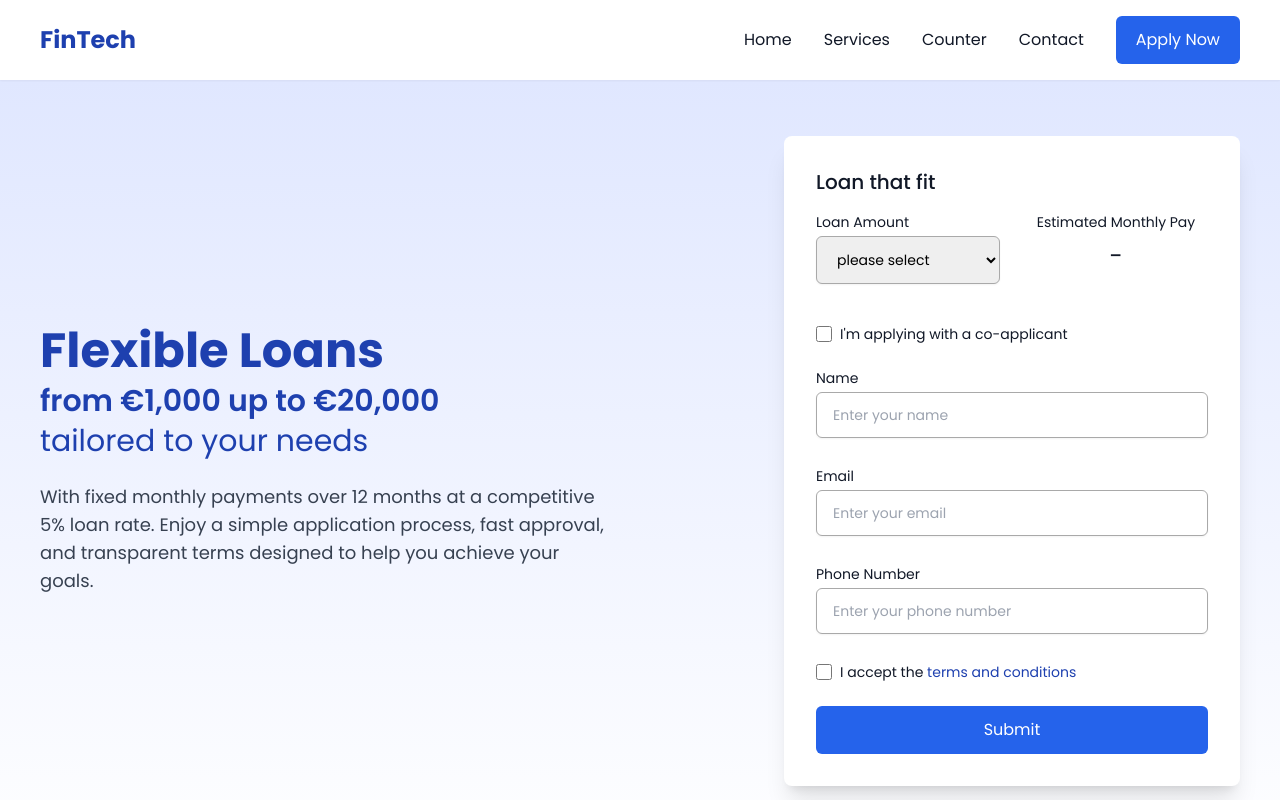
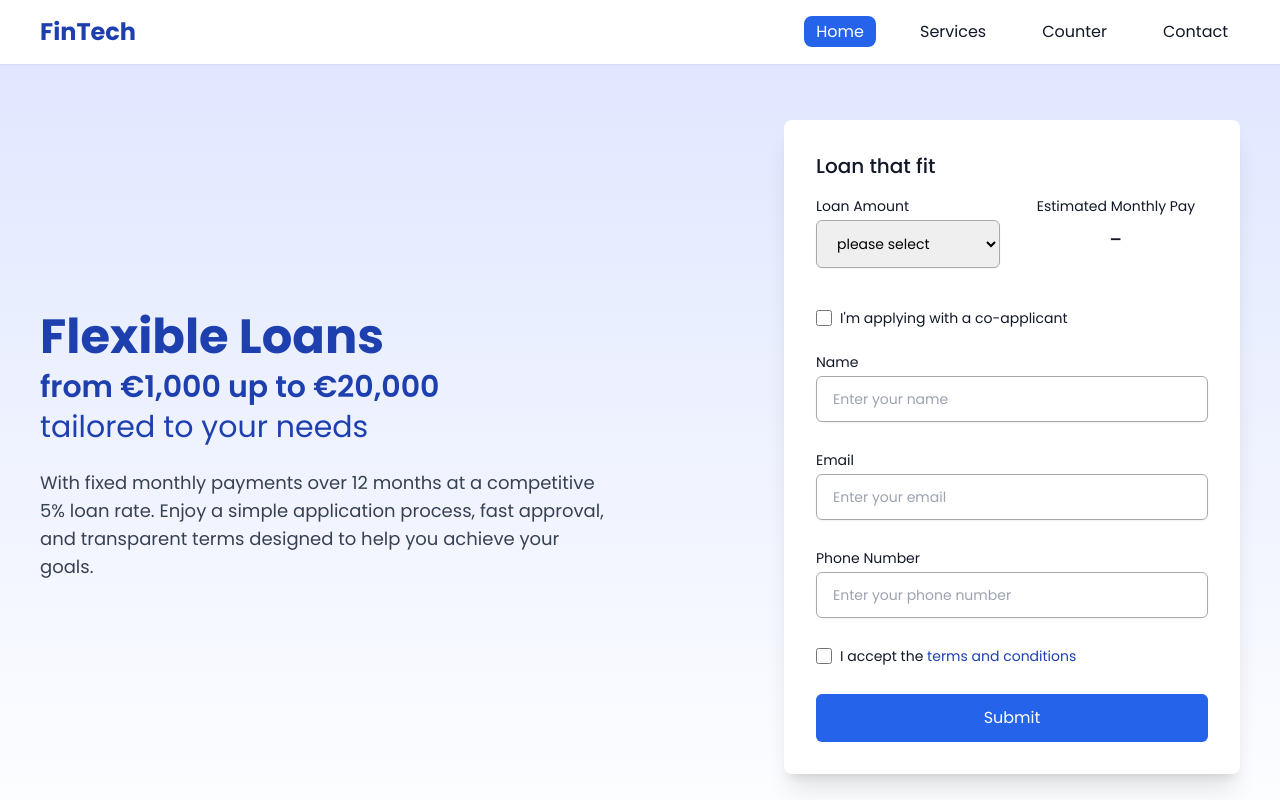
Before and after one commit to nischal888/fintech-landing-page, a React (Vite) app: page / in a window 1280 px wide. Shown: the top 800 px of the page. Built offline with nearby package versions, Linux system fonts and the light colour scheme.

Commit message:
Create co-applicant form,Apply Validation,Fix Type Error

```diff
--- a/src/components/ui/Button.tsx
+++ b/src/components/ui/Button.tsx
@@ -13,7 +13,7 @@ const Button: React.FC<ButtonProps> = ({
 }) => {
 	return (
 		<button
-			className={`w-full py-3 text-base rounded-md bg-accent text-white hover:bg-primary-dark focus:ring-primary ${className}`}
+			className={`w-full py-3 text-base rounded-md bg-accent text-white hover:bg-primary-dark focus:ring-primary transform transition-transform duration-200 hover:scale-105 active:scale-95 ${className}`}
 			{...props}
 		>
 			{children}
--- a/src/components/ui/Input.tsx
+++ b/src/components/ui/Input.tsx
@@ -7,7 +7,7 @@ interface InputProps extends React.InputHTMLAttributes<HTMLInputElement> {
 const Input: React.FC<InputProps> = ({ className = '', ...props }) => {
 	return (
 		<input
-			className={`block w-full px-4 py-3 border border-inputBorder rounded-md shadow-sm focus:ring-primary focus:border-primary sm:text-sm ${className}`}
+			className={`block w-full px-4 py-3 border border-inputBorder rounded-md shadow-sm focus:ring-primary focus:border-primary sm:text-sm transition-colors duration-200 ease-in-out ${className}`}
 			{...props}
 		/>
 	);
--- a/src/components/ui/Select.tsx
+++ b/src/components/ui/Select.tsx
@@ -12,7 +12,7 @@ const Select: React.FC<SelectProps> = ({
 }) => {
 	return (
 		<select
-			className={`mt-1 block pr-10 w-full px-4 py-3 text-base border border-inputBorder focus:outline-none focus:ring-primary focus:border-primary sm:text-sm rounded-md shadow-sm ${className}`}
+			className={`mt-1 block pr-10 w-full px-4 py-3 text-base border border-inputBorder focus:outline-none focus:ring-primary focus:border-primary sm:text-sm rounded-md shadow-sm transition-colors duration-200 ease-in-out ${className}`}
 			{...props}
 		>
 			{children}
--- a/src/features/Header/Header.tsx
+++ b/src/features/Header/Header.tsx
@@ -1,9 +1,13 @@
-import React, { useState } from 'react';
+import React, { useState, useEffect } from 'react';
 import Container from '@/components/ui/Container';
 import Navigation from './Navigation';
 
 const Header: React.FC = () => {
 	const [isMenuOpen, setIsMenuOpen] = useState(false);
+	const [activeHref, setActiveHref] = useState(
+		window.location.hash || '#hometop'
+	);
+
 	const navLinks = [
 		{ label: 'Home', href: '#hometop' },
 		{ label: 'Services', href: '#services' },
@@ -11,11 +15,27 @@ const Header: React.FC = () => {
 		{ label: 'Contact', href: '#contact' },
 	];
 
+	useEffect(() => {
+		const onHashChange = () => {
+			setActiveHref(window.location.hash || '#hometop');
+		};
+		window.addEventListener('hashchange', onHashChange);
+
+		// Optional: check hash on load
+		onHashChange();
+
+		return () => window.removeEventListener('hashchange', onHashChange);
+	}, []);
+
 	return (
 		<header className="sticky top-0 z-50 bg-white py-4 shadow-sm">
 			<Container className="flex items-center justify-between">
 				<div className="text-2xl font-bold text-primary">FinTech</div>
-				<Navigation navLinks={navLinks} />
+				<Navigation
+					navLinks={navLinks}
+					activeHref={activeHref}
+					setActiveHref={setActiveHref}
+				/>
 				<div className="md:hidden">
 					<button onClick={() => setIsMenuOpen(!isMenuOpen)}>
 						<svg
@@ -42,6 +62,7 @@ const Header: React.FC = () => {
 						navLinks={navLinks}
 						isMobile
 						onLinkClick={() => setIsMenuOpen(false)}
+						activeHref={activeHref} // pass activeHref here too
 					/>
 				</div>
 			)}
--- a/src/features/Header/Navigation.tsx
+++ b/src/features/Header/Navigation.tsx
@@ -10,12 +10,23 @@ interface NavigationProps {
 	navLinks: NavLink[];
 	isMobile?: boolean;
 	onLinkClick?: () => void;
+	activeHref?: string;
+	setActiveHref?: (href: string) => void;
 }
+
+const baseLinkClass = `
+  text-body px-3 py-1 rounded-[8px] transition-all duration-200 ease-in-out
+  hover:bg-accent hover:text-white
+  active:bg-accent active:text-white
+  transform hover:scale-[1.02] active:scale-95
+`;
 
 const Navigation: React.FC<NavigationProps> = ({
 	navLinks,
 	isMobile = false,
 	onLinkClick,
+	activeHref,
+	setActiveHref,
 }) => {
 	const handleClick = (
 		e: React.MouseEvent<HTMLAnchorElement>,
@@ -27,23 +38,33 @@ const Navigation: React.FC<NavigationProps> = ({
 			if (target) {
 				target.scrollIntoView({ behavior: 'smooth' });
 			}
+
 			if (onLinkClick) onLinkClick();
+
+			if (setActiveHref) setActiveHref(href);
+			else window.location.hash = href; // fallback
 		}
 	};
 
 	if (isMobile) {
 		return (
 			<nav className="flex flex-col items-center space-y-4">
-				{navLinks.map(({ label, href }) => (
+				{navLinks.map(({ label, href }) => {
+					const isActive = href === activeHref;
+
+					return (
 						<a
 							key={label}
 							href={href}
 							onClick={(e) => handleClick(e, href)}
-						className="text-text-dark hover:text-primary transition-colors text-base"
+							className={`${baseLinkClass} text-base ${
+								isActive ? 'bg-accent text-white' : ''
+							}`}
 						>
 							{label}
 						</a>
-				))}
+					);
+				})}
 				<Button fullWidth className="mx-4">
 					Apply Now
 				</Button>
@@ -54,19 +75,24 @@ const Navigation: React.FC<NavigationProps> = ({
 	return (
 		<nav className="hidden md:flex items-center space-x-8">
 			<ul className="flex space-x-8">
-				{navLinks.map(({ label, href }) => (
+				{navLinks.map(({ label, href }) => {
+					const isActive = href === activeHref;
+
+					return (
 						<li key={label}>
 							<a
 								href={href}
 								onClick={(e) => handleClick(e, href)}
-							className="text-body hover:text-primary transition-colors text-base"
+								className={`${baseLinkClass} ${
+									isActive ? 'bg-accent text-white' : ''
+								}`}
 							>
 								{label}
 							</a>
 						</li>
-				))}
+					);
+				})}
 			</ul>
-			<Button className="px-5 py-2.5">Apply Now</Button>
 		</nav>
 	);
 };
--- a/src/features/HeroSection/LoanForm.tsx
+++ b/src/features/HeroSection/LoanForm.tsx
@@ -1,4 +1,3 @@
-// src/components/features/Hero/LoanForm.tsx
 import React, { useState, type FormEvent } from 'react';
 import { formConfig } from './loanFormConfig';
 import Input from '@/components/ui/Input';
@@ -6,14 +5,15 @@ import Checkbox from '@/components/ui/Checkbox';
 import Select from '@/components/ui/Select';
 import Button from '@/components/ui/Button';
 
+type FormValue = string | boolean;
+
 interface FormValues {
-	[key: string]: any;
+	[key: string]: FormValue;
 }
 
 const calculateMonthlyPayment = (amount: number): number => {
 	const months = 12;
 	const annualRate = 0.05;
-	// Simple interest for 12 months: P + P*r
 	const total = amount * (1 + annualRate);
 	return total / months;
 };
@@ -26,61 +26,127 @@ const LoanForm: React.FC = () => {
 
 	const [values, setValues] = useState<FormValues>(initialValues);
 	const [errors, setErrors] = useState<{ [key: string]: string | null }>({});
+	const [showCoApplicantForm, setShowCoApplicantForm] = useState(false);
+	const [coApplicantValues, setCoApplicantValues] = useState<FormValues>({
+		name: '',
+		email: '',
+		phoneNumber: '',
+	});
+	const [coApplicantErrors, setCoApplicantErrors] = useState<{
+		[key: string]: string | null;
+	}>({});
+	const [submissionStatus, setSubmissionStatus] = useState<'idle' | 'success'>(
+		'idle'
+	);
 
-	const validateField = (name: string, value: any): string | null => {
+	const validateField = (name: string, value: FormValue): string | null => {
 		const field = formConfig.find((f) => f.name === name);
-		return field?.validation ? field.validation(value) : null;
+		if (!field || !field.validation) return null;
+		return field.validation(value);
 	};
 
 	const handleChange = (
 		e: React.ChangeEvent<HTMLInputElement | HTMLSelectElement>
 	) => {
 		const { name, type } = e.target;
-		const value =
+		const value: FormValue =
 			type === 'checkbox'
 				? (e.target as HTMLInputElement).checked
 				: e.target.value;
+
 		setValues((prev) => ({ ...prev, [name]: value }));
 
-		// Validate field on change and update errors
+		if (name === 'coApplicant' && value === false) {
+			// Reset co-applicant form if unchecked
+			setCoApplicantValues({
+				name: '',
+				email: '',
+				phoneNumber: '',
+			});
+			setCoApplicantErrors({});
+			setShowCoApplicantForm(false);
+		}
+
 		const error = validateField(name, value);
 		setErrors((prev) => ({ ...prev, [name]: error }));
 	};
 
 	const handleInput = (e: React.FormEvent<HTMLInputElement>) => {
 		const { name, value } = e.currentTarget;
+
+		if (showCoApplicantForm) {
+			setCoApplicantValues((prev) => ({ ...prev, [name]: value }));
+			const error = validateField(name, value);
+			setCoApplicantErrors((prev) => ({ ...prev, [name]: error }));
+		} else {
 			setValues((prev) => ({ ...prev, [name]: value }));
-
-		// Validate field on input and update errors
 			const error = validateField(name, value);
 			setErrors((prev) => ({ ...prev, [name]: error }));
+		}
 	};
 
 	const validate = (): boolean => {
-		const newErrors: { [key: string]: string | null } = {};
 		let isValid = true;
+		const newMainErrors: typeof errors = {};
+		const newCoErrors: typeof coApplicantErrors = {};
 
 		formConfig.forEach(({ name, validation }) => {
-			if (validation) {
+			if (!validation) return;
+
+			if (['name', 'email', 'phoneNumber'].includes(name)) {
+				const value = showCoApplicantForm
+					? coApplicantValues[name]
+					: values[name];
+				const error = validation(value);
+				if (showCoApplicantForm) {
+					newCoErrors[name] = error;
+					if (error) isValid = false;
+				} else {
+					newMainErrors[name] = error;
+					if (error) isValid = false;
+				}
+			} else {
 				const error = validation(values[name]);
-				newErrors[name] = error;
+				newMainErrors[name] = error;
 				if (error) isValid = false;
 			}
 		});
 
-		setErrors(newErrors);
+		setErrors(newMainErrors);
+		setCoApplicantErrors(newCoErrors);
 		return isValid;
 	};
 
 	const handleSubmit = (e: FormEvent) => {
 		e.preventDefault();
-		if (!validate()) return;
+		const isValid = validate();
 
-		// TODO: handle submit (e.g. send data to server)
-		console.log('Form submitted', values);
+		if (!isValid) return;
+
+		if (values.coApplicant && !showCoApplicantForm) {
+			setShowCoApplicantForm(true);
+			return;
+		}
+
+		const payload = {
+			mainApplicant: values,
+			coApplicant: values.coApplicant ? coApplicantValues : null,
 		};
 
-	// Extract numeric amount for calculation
+		console.log('Form submitted', payload);
+		setSubmissionStatus('success');
+		setTimeout(() => {
+			setSubmissionStatus('idle');
+		}, 3000);
+
+		// Reset form
+		setValues(initialValues);
+		setErrors({});
+		setShowCoApplicantForm(false);
+		setCoApplicantValues({ name: '', email: '', phoneNumber: '' });
+		setCoApplicantErrors({});
+	};
+
 	const loanAmountNumber = parseInt(
 		(values.loanAmount as string)?.replace(' €', '') || '0',
 		10
@@ -90,17 +156,20 @@ const LoanForm: React.FC = () => {
 		: 0;
 
 	return (
+		<>
 			<form onSubmit={handleSubmit} className="text-left">
 				<div className="grid grid-cols-2 gap-6 mb-6">
-				{/* Loan Amount Select */}
 					<div>
-					<label htmlFor="loan-amount" className="block text-sm text-body mb-1">
+						<label
+							htmlFor="loan-amount"
+							className="block text-sm text-body mb-1"
+						>
 							Loan Amount
 						</label>
 						<Select
 							id="loan-amount"
 							name="loanAmount"
-						value={values.loanAmount}
+							value={values.loanAmount as string}
 							onChange={handleChange}
 							aria-label="Select loan amount"
 						>
@@ -113,13 +182,11 @@ const LoanForm: React.FC = () => {
 									</option>
 								))}
 						</Select>
-
 						<p className="text-xs text-red-500 h-3 mt-1">
 							{errors.loanAmount || ''}
 						</p>
 					</div>
 
-				{/* Monthly Payment Display */}
 					<div className="flex flex-col items-center h-full text-center">
 						<label className="block text-sm text-body mb-1">
 							Estimated Monthly Pay
@@ -130,22 +197,50 @@ const LoanForm: React.FC = () => {
 					</div>
 				</div>
 
-			{/* Co-applicant Checkbox */}
+				{/* Checkboxes - hidden on co-applicant form */}
+				<div className={`h-8 mb-3 ${showCoApplicantForm ? 'hidden' : 'block'}`}>
 					<div className="flex items-center mb-6">
 						<Checkbox
 							id="co-applicant"
 							name="coApplicant"
-					checked={values.coApplicant}
+							checked={values.coApplicant as boolean}
 							onChange={handleChange}
 						/>
-				<label htmlFor="co-applicant" className="ml-2 block text-sm text-body">
+						<label
+							htmlFor="co-applicant"
+							className="ml-2 block text-sm text-body"
+						>
 							I'm applying with a co-applicant
 						</label>
 					</div>
+				</div>
 
-			{/* Name, Email, Phone fields */}
+				{/* Co-applicant Fields */}
+				{showCoApplicantForm && (
+					<div className="flex justify-between items-center mb-3 h-8">
+						<>
+							<h3 className="text-md font-regular">Co-applicant info</h3>
+
+							<button
+								type="button"
+								onClick={() => setShowCoApplicantForm(false)}
+								className="text-sm text-primary hover:underline"
+							>
+								Back
+							</button>
+						</>
+					</div>
+				)}
+
 				{['name', 'email', 'phoneNumber'].map((fieldName) => {
 					const field = formConfig.find((f) => f.name === fieldName)!;
+					const value = showCoApplicantForm
+						? (coApplicantValues[fieldName] as string)
+						: (values[fieldName] as string);
+					const error = showCoApplicantForm
+						? coApplicantErrors[fieldName]
+						: errors[fieldName];
+
 					return (
 						<div key={field.id} className="mt-3">
 							<label
@@ -159,23 +254,22 @@ const LoanForm: React.FC = () => {
 								id={field.id}
 								name={field.name}
 								placeholder={field.placeholder}
-							value={values[field.name]}
+								value={value}
 								onInput={handleInput}
 							/>
-
-						<p className="text-xs text-red-500 h-3 mt-1">
-							{errors[field.name] || ''}
-						</p>
+							<p className="text-xs text-red-500 h-3 mt-1">{error || ''}</p>
 						</div>
 					);
 				})}
-
-			{/* Terms Checkbox */}
-			<div className="flex items-center mt-3 mb-6">
+				<div
+					className={`flex items-center mt-3 mb-1 ${
+						showCoApplicantForm ? 'invisible' : ''
+					}`}
+				>
 					<Checkbox
 						id="terms"
 						name="terms"
-					checked={values.terms}
+						checked={values.terms as boolean}
 						onChange={handleChange}
 						required
 					/>
@@ -187,8 +281,22 @@ const LoanForm: React.FC = () => {
 					</label>
 				</div>
 
-			<Button type="submit">Submit</Button>
+				<Button type="submit" className="mt-6">
+					{values.coApplicant && !showCoApplicantForm ? 'Next' : 'Submit'}
+				</Button>
 			</form>
+			{submissionStatus === 'success' && (
+				<div
+					className={`fixed bottom-4 left-1/2 transform -translate-x-1/2 bg-green-600 text-white text-sm px-4 py-2 rounded shadow-lg z-50 transition-all duration-500 ${
+						submissionStatus === 'success'
+							? 'opacity-100 translate-y-0'
+							: 'opacity-0 translate-y-4 pointer-events-none'
+					}`}
+				>
+					Thank you! We've received your application and will be in touch soon.
+				</div>
+			)}
+		</>
 	);
 };
 
--- a/src/features/HeroSection/loanFormConfig.ts
+++ b/src/features/HeroSection/loanFormConfig.ts
@@ -6,10 +6,35 @@ export interface LoanFormField {
 	placeholder?: string;
 	options?: string[]; // for select
 	required?: boolean;
-	validation?: (value: any) => string | null; // return error message or null
+	validation?: (value: string | boolean) => string | null;
 }
 
 const loanAmounts = Array.from({ length: 20 }, (_, i) => `${(i + 1) * 1000} €`);
+
+type Validator<T> = (value: T) => string | null;
+
+function withStringTrim(
+	validator: Validator<string>
+): Validator<string | boolean> {
+	return (value) => {
+		if (typeof value !== 'string') {
+			return 'Invalid value type';
+		}
+		const trimmed = value.trim();
+		return validator(trimmed);
+	};
+}
+
+function withBooleanCheck(
+	validator: Validator<boolean>
+): Validator<string | boolean> {
+	return (value) => {
+		if (typeof value !== 'boolean') {
+			return 'Invalid value type';
+		}
+		return validator(value);
+	};
+}
 
 export const formConfig: LoanFormField[] = [
 	{
@@ -19,16 +44,17 @@ export const formConfig: LoanFormField[] = [
 		name: 'loanAmount',
 		options: loanAmounts,
 		required: true,
-		validation: (value) => {
+		validation: withStringTrim((value) => {
 			if (!value) return 'Please choose a loan amount.';
 			return null;
-		},
+		}),
 	},
 	{
 		id: 'co-applicant',
 		label: "I'm applying with a co-applicant",
 		type: 'checkbox',
 		name: 'coApplicant',
+		// optional: you can add boolean validation if needed
 	},
 	{
 		id: 'name',
@@ -37,10 +63,9 @@ export const formConfig: LoanFormField[] = [
 		name: 'name',
 		placeholder: 'Enter your name',
 		required: true,
-		validation: (value) =>
-			value.trim() === ''
-				? 'Please add your name so we know who you are.'
-				: null,
+		validation: withStringTrim((value) =>
+			value === '' ? 'Please add your name so we know who you are.' : null
+		),
 	},
 	{
 		id: 'email',
@@ -49,13 +74,13 @@ export const formConfig: LoanFormField[] = [
 		name: 'email',
 		placeholder: 'Enter your email',
 		required: true,
-		validation: (value) => {
+		validation: withStringTrim((value) => {
 			if (!value) return 'Please share your email so we can contact you.';
 			const emailRegex = /^[^\s@]+@[^\s@]+\.[^\s@]+$/;
 			return emailRegex.test(value)
 				? null
 				: 'Oops, that email doesn’t look right. Could you check it?';
-		},
+		}),
 	},
 	{
 		id: 'phone-number',
@@ -64,15 +89,14 @@ export const formConfig: LoanFormField[] = [
 		name: 'phoneNumber',
 		placeholder: 'Enter your phone number',
 		required: true,
-		validation: (value) => {
-			if (!value.trim())
-				return 'Please enter your phone number so we can reach you.';
+		validation: withStringTrim((value) => {
+			if (!value) return 'Please enter your phone number so we can reach you.';
 			const phoneRegex =
 				/^(?:\+358|0)\s?(?:4[0-1]|4[4-6]|49|50|57|7[1-4]|77|80|90|[2-3]|[5-6]|8|9|1[3-9])\s?[0-9]{5,8}$/;
 			return phoneRegex.test(value)
 				? null
 				: 'Unmatched. Try a Finnish like 040 123 4567 or 09 123 4567';
-		},
+		}),
 	},
 	{
 		id: 'terms',
@@ -80,6 +104,8 @@ export const formConfig: LoanFormField[] = [
 		type: 'checkbox',
 		name: 'terms',
 		required: true,
-		validation: (value) => (value ? null : 'You must accept the terms'),
+		validation: withBooleanCheck((value) =>
+			value ? null : 'You must accept the terms'
+		),
 	},
 ];
```
Also changed, not shown: src/utils/calculateMonthlyPayment.ts (deleted, +0 -9 lines). Lines whose indentation alone changed are shown as unchanged.
